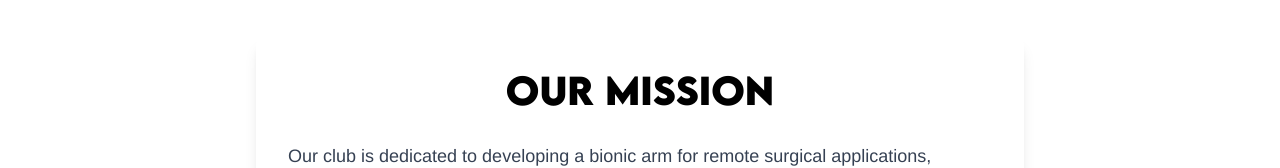
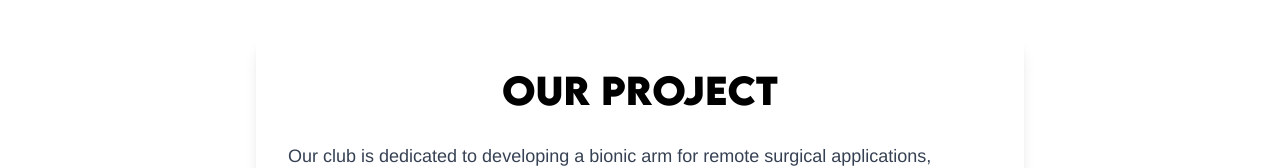
Before and after one commit to Waybionic/temp-website, a Next.js app in the folder waybionic/: page /about in a window 1280 px wide. Shown: the part 121-289 px from the top of the page. Built offline with nearby package versions, Linux system fonts and the light colour scheme.

Commit message:
Mission -> Project

```diff
--- a/waybionic/src/app/about/components/project.tsx
+++ b/waybionic/src/app/about/components/project.tsx
@@ -4,7 +4,7 @@ export default function Project() {
   return (
     <main className="flex-1 flex justify-center items-center px-4 py-16">
       <div className="max-w-3xl w-full bg-white rounded-lg shadow-lg p-8">
-        <h1 className="text-4xl font-bold mb-8 text-center">Our Mission</h1>
+        <h1 className="text-4xl font-bold mb-8 text-center">Our Project</h1>
         <p className="text-lg leading-relaxed text-gray-700 mb-6">
           Our club is dedicated to developing a bionic arm for remote surgical
           applications, inspired by Dr. Sun's research on addressing medical
```
